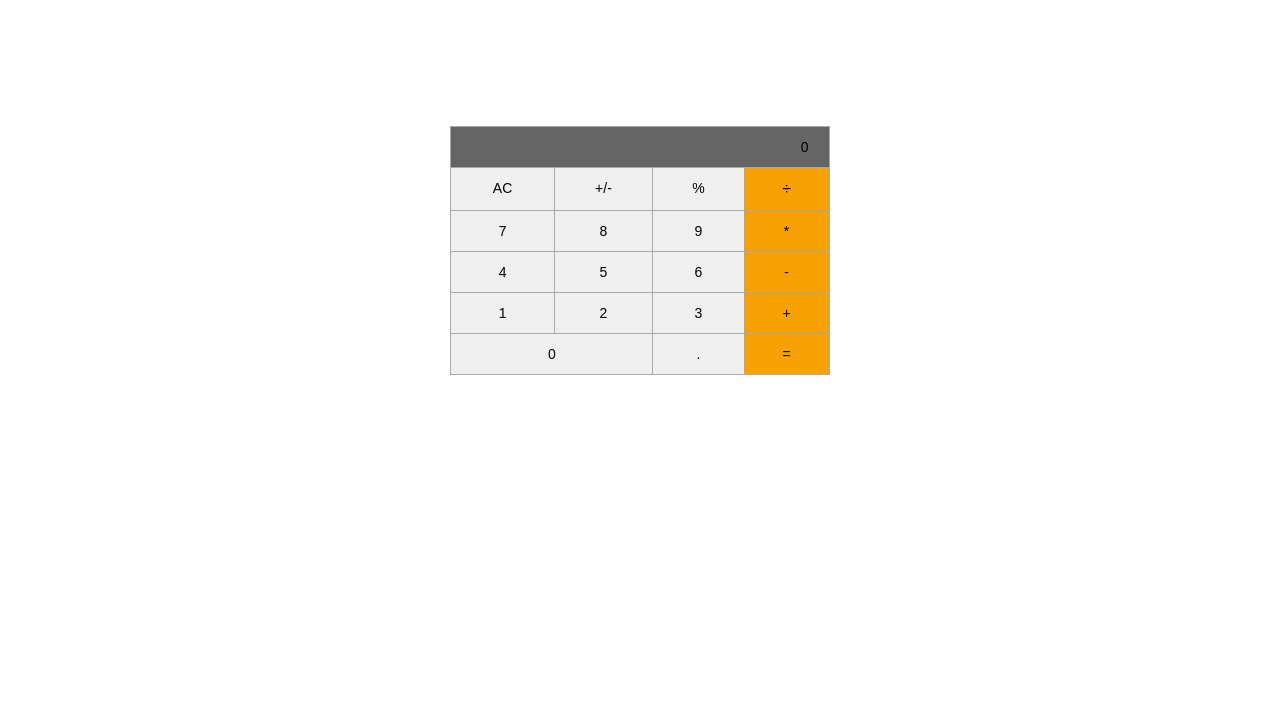
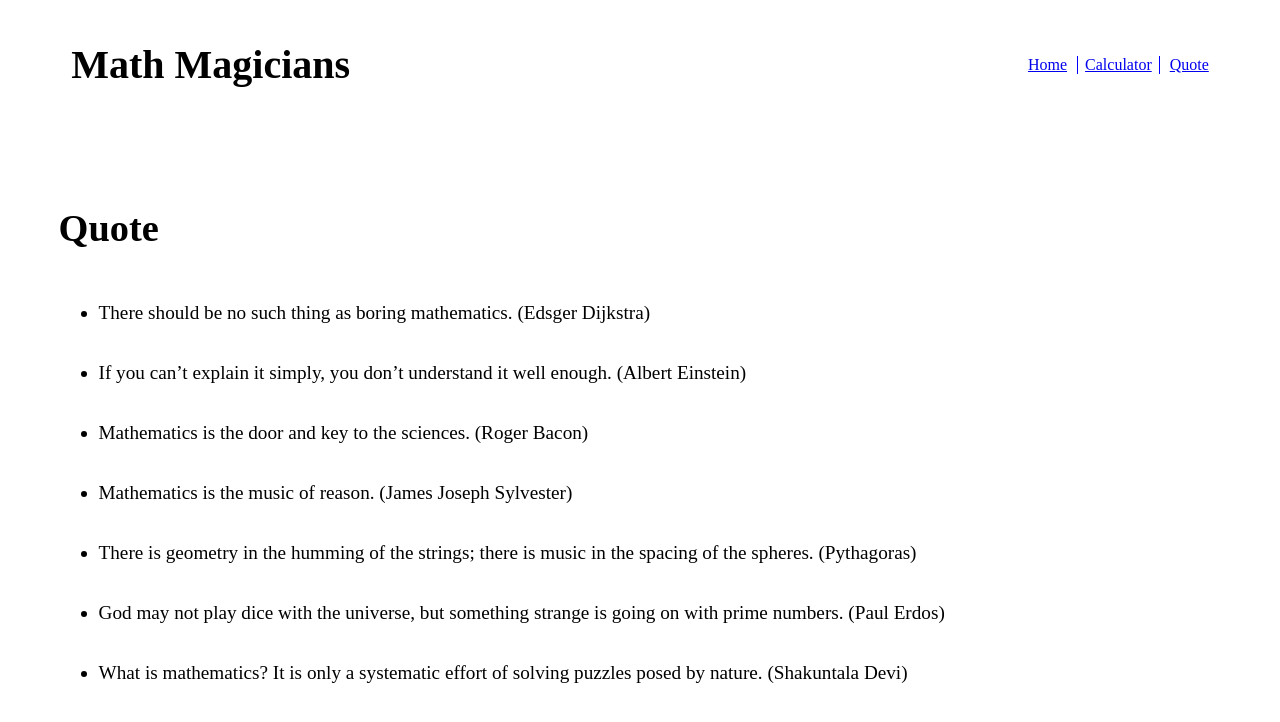
Before and after one commit to shakerAbuDrais/reactMath, a React (Create React App) app: page /Quote in a window 1280 px wide. Shown: the top 722 px of the page. Built offline with nearby package versions, Linux system fonts and the light colour scheme.

Commit message:
Add routes

```diff
--- a/package.json
+++ b/package.json
@@ -9,6 +9,7 @@
     "big.js": "^6.2.1",
     "react": "^18.2.0",
     "react-dom": "^18.2.0",
+    "react-router-dom": "^6.4.3",
     "react-scripts": "5.0.1",
     "web-vitals": "^2.1.4"
   },
--- a/src/App.js
+++ b/src/App.js
@@ -1,5 +1,5 @@
 import React from 'react';
-import Calculator from './components/Calculator';
+import Header from './components/header';
 
 class App extends React.Component {
   constructor(props) {
@@ -8,7 +8,11 @@ class App extends React.Component {
   }
 
   render() {
-    return (<Calculator />);
+    return (
+      <>
+        <Header />
+      </>
+    );
   }
 }
 
--- a/src/components/Calculator.css
+++ b/src/components/Calculator.css
@@ -1,8 +1,21 @@
+.main-div {
+  display: flex;
+  align-items: baseline;
+  height: 100vh;
+  width: 100vw;
+  background-color: #f5f5f5;
+}
+
+.left-div {
+  padding-left: 4%;
+  flex-basis: 40%;
+}
+
 .tg {
   border-collapse: collapse;
   border-spacing: 0;
   width: 30%;
-  margin: 10% auto;
+  margin: 2% auto;
 }
 
 .tg td {
--- a/src/components/Calculator.js
+++ b/src/components/Calculator.js
@@ -14,6 +14,10 @@ const Calculator = () => {
   };
 
   return (
+    <div className="main-div">
+      <div className="left-div">
+        <h2>Let&apos;s do some math!</h2>
+      </div>
       <table className="tg" role="grid">
         <thead>
           <tr>
@@ -52,6 +56,7 @@ const Calculator = () => {
           </tr>
         </tbody>
       </table>
+    </div>
   );
 };
 
--- /dev/null
+++ b/src/components/Header.css
@@ -0,0 +1,25 @@
+.title {
+  font-size: 40px;
+}
+
+.header-nav {
+  list-style: none;
+  display: flex;
+  justify-content: space-between;
+  padding: 0 5%;
+}
+
+.nav-ul {
+  display: flex;
+  flex-direction: row;
+  justify-content: space-between;
+  align-items: center;
+  gap: 10px;
+  list-style: none;
+}
+
+.mid-li {
+  border-right: 1px solid blue;
+  border-left: 1px solid blue;
+  padding: 0 7px;
+}
--- /dev/null
+++ b/src/components/Home.css
@@ -0,0 +1,7 @@
+.home {
+  padding: 4%;
+}
+
+p {
+  font-size: 20px;
+}
--- /dev/null
+++ b/src/components/Home.js
@@ -0,0 +1,20 @@
+import React from 'react';
+import './Home.css';
+
+const Home = () => (
+  <>
+    <div className="home">
+      <h1> Welcome To Our Page! </h1>
+      <p>
+        Math Magicians is a website that built using React and Redux.
+        It is a simple calculator that can perform basic math operations, try it out now!
+        the whole website was built using SPA (Single Page Application) technique.
+        routes are handled by react-router-dom.
+        all the components are functional components.
+        the state is managed by redux.
+      </p>
+    </div>
+  </>
+);
+
+export default Home;
--- /dev/null
+++ b/src/components/Quote.css
@@ -0,0 +1,5 @@
+.quote {
+  padding: 4%;
+  font-size: larger;
+  line-height: 60px;
+}
--- /dev/null
+++ b/src/components/Quote.js
@@ -0,0 +1,40 @@
+import React from 'react';
+import './Quote.css';
+
+const Quote = () => (
+  <>
+    <div className="quote">
+      <h1> Quote </h1>
+      <ul>
+        <li>There should be no such thing as boring mathematics. (Edsger Dijkstra)</li>
+        <li>
+          If you can’t explain it simply, you don’t understand it well enough.
+          (Albert Einstein)
+
+        </li>
+        <li>Mathematics is the door and key to the sciences. (Roger Bacon)</li>
+        <li>Mathematics is the music of reason. (James Joseph Sylvester)</li>
+        <li>
+          There is geometry in the humming of the strings;
+          there is music in the spacing of the spheres. (Pythagoras)
+
+        </li>
+        <li>
+          God may not play dice with the universe,
+          but something strange is going on with prime numbers.
+          (Paul Erdos)
+
+        </li>
+        <li>
+          What is mathematics? It is only a systematic effort
+          of solving puzzles posed by nature.
+          (Shakuntala Devi)
+
+        </li>
+
+      </ul>
+    </div>
+  </>
+);
+
+export default Quote;
--- /dev/null
+++ b/src/components/header.js
@@ -0,0 +1,32 @@
+import React from 'react';
+import { Link, Route, Routes } from 'react-router-dom';
+import Home from './Home';
+import Calculator from './Calculator';
+import Quote from './Quote';
+import './Header.css';
+
+const header = () => (
+  <div>
+    <nav className="header-nav">
+      <h1 className="title"> Math Magicians </h1>
+      <ul className="nav-ul">
+        <li>
+          <Link to="/Home"> Home </Link>
+        </li>
+        <li className="mid-li">
+          <Link to="/Calculator"> Calculator </Link>
+        </li>
+        <li>
+          <Link to="/Quote"> Quote </Link>
+        </li>
+      </ul>
+    </nav>
+    <Routes>
+      <Route path="/Home" element={<Home />} />
+      <Route path="/Calculator" element={<Calculator />} />
+      <Route path="/Quote" element={<Quote />} />
+    </Routes>
+  </div>
+);
+
+export default header;
--- a/src/index.js
+++ b/src/index.js
@@ -1,16 +1,11 @@
 import React from 'react';
 import ReactDOM from 'react-dom/client';
+import { BrowserRouter } from 'react-router-dom';
 import App from './App';
-import reportWebVitals from './reportWebVitals';
 
 const root = ReactDOM.createRoot(document.getElementById('root'));
 root.render(
-  <React.StrictMode>
+  <BrowserRouter>
     <App />
-  </React.StrictMode>,
+  </BrowserRouter>,
 );
-
-// If you want to start measuring performance in your app, pass a function
-// to log results (for example: reportWebVitals(console.log))
-// or send to an analytics endpoint. Learn more: https://bit.ly/CRA-vitals
-reportWebVitals();
```
Also changed, not shown: 1 other file (tests, documents, lock files or other folders). Lines whose indentation alone changed are shown as unchanged.
